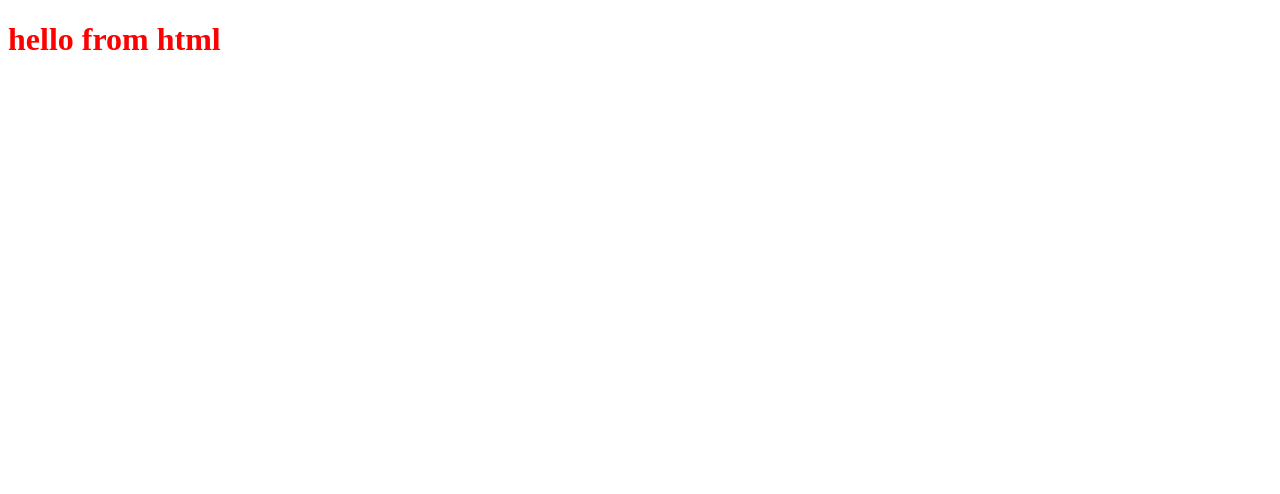
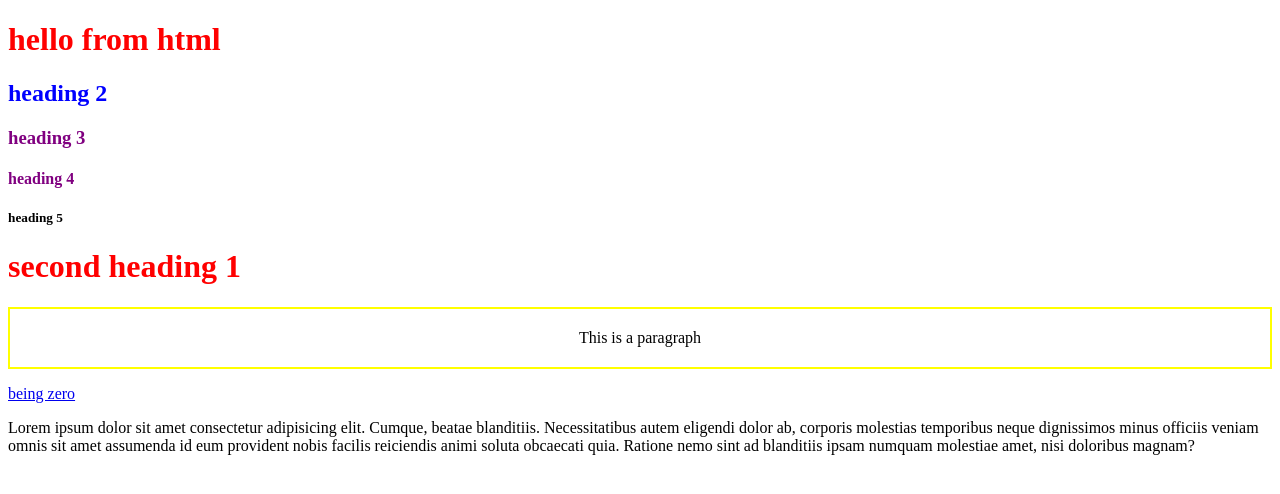
Before and after one commit to 24wh1a0535-hash/autosuggest, a website: page frontend/index.html in a window 1280 px wide. Drawn offline with Linux system fonts and the light colour scheme.

Commit message:
my html tags basci

```diff
--- a/frontend/css/index.css
+++ b/frontend/css/index.css
@@ -1,3 +1,19 @@
 h1{
     color: red;
 }
+
+#heading-2{
+    color: blue;
+}
+
+.heading {
+    color: purple;
+}
+
+.para{
+    border: 2px;
+    border-color: yellow;
+    border-style:solid;
+    padding:20px;
+    text-align: center;
+}
--- a/frontend/index.html
+++ b/frontend/index.html
@@ -8,6 +8,15 @@
 </head>
 <body>
     <h1>hello from html</h1>
+    <h2 id="heading-2">heading 2</h2>
+    <h3 class="heading">heading 3</h3>
+    <h4 class="heading">heading 4</h4>
+    <h5>heading 5</h5>
+    <h1> second heading 1</h1>
+
+    <p class="para">This is a paragraph</p>
+    <a href="https://www.beingzero.in/courses/">being zero</a>
+    <p> Lorem ipsum dolor sit amet consectetur adipisicing elit. Cumque, beatae blanditiis. Necessitatibus autem eligendi dolor ab, corporis molestias temporibus neque dignissimos minus officiis veniam omnis sit amet assumenda id eum provident nobis facilis reiciendis animi soluta obcaecati quia. Ratione nemo sint ad blanditiis ipsam numquam molestiae amet, nisi doloribus magnam?</p>
     <script src="js/index.js"></script>
 </body>
 </html>
```
